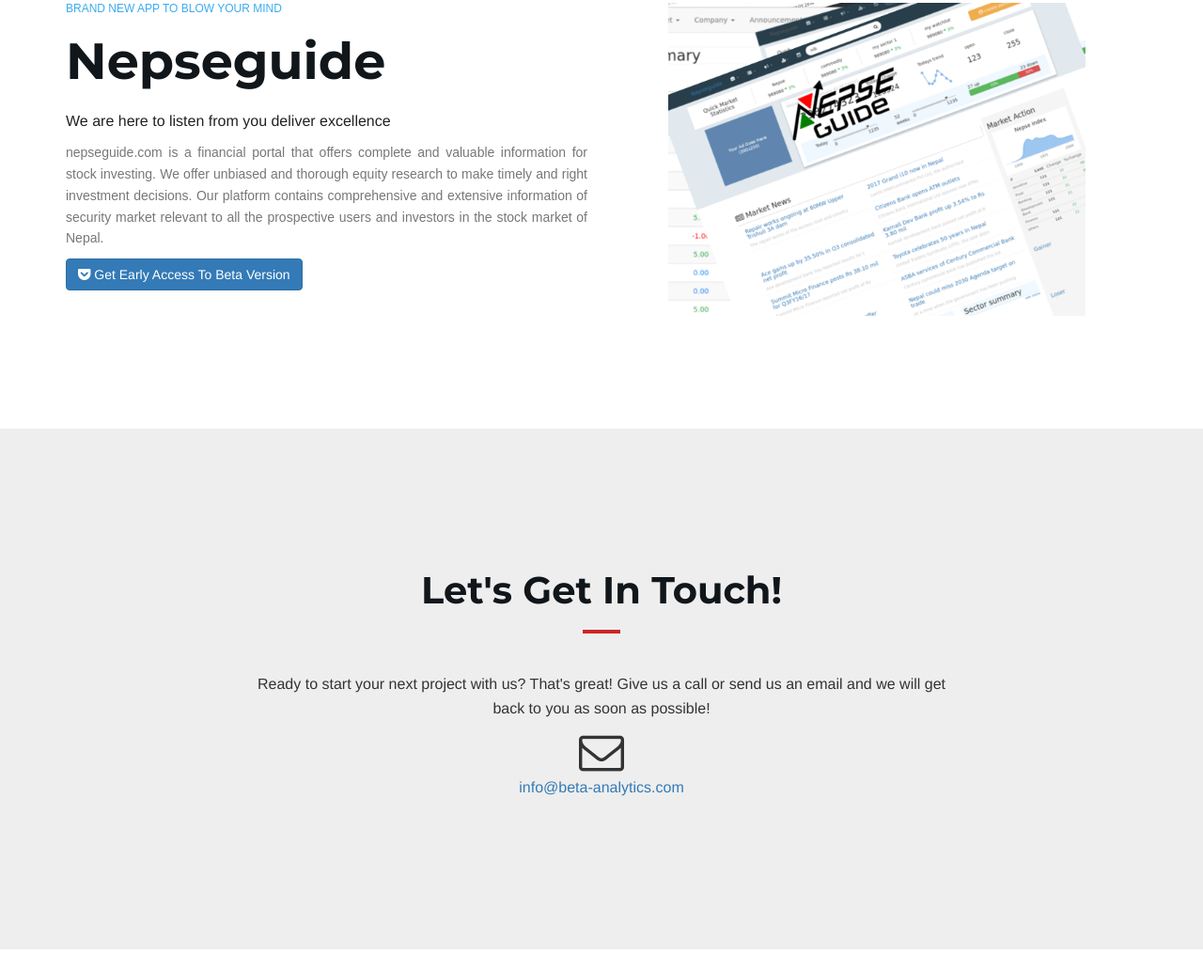
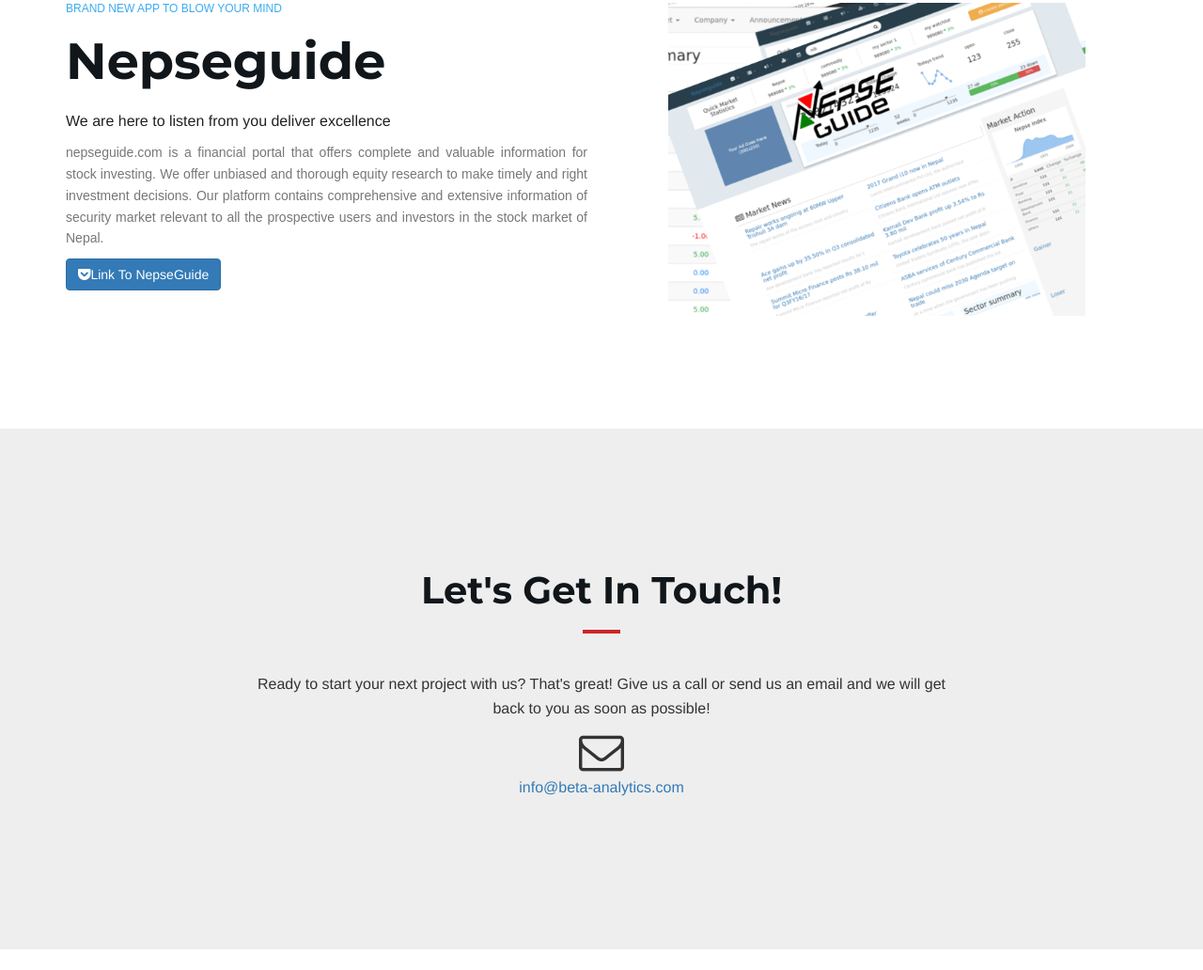
Before and after one commit to beta-analytics/beta-analytics.github.io, a plain HTML site: page index.html in a window 1280 px wide. Shown: the part 2459-3491 px from the top of the page at 94% size. Drawn offline with Linux system fonts and the light colour scheme.

Commit message:
LInk to nepse guide

```diff
--- a/index.html
+++ b/index.html
@@ -193,7 +193,7 @@
                         <p class="content">
                             nepseguide.com is a financial portal that offers complete and valuable information for stock investing. We offer unbiased and thorough equity research to make timely and right investment decisions. Our platform contains comprehensive and extensive information of security market relevant to all the prospective users and investors in the stock market of Nepal.
                         </p>
-                        <a href="https://nepseguide.com/" type="button" class="page-scroll btn btn-primary" data-dismiss="modal"><i class="fa fa-get-pocket"></i> Get Early Access To Beta Version</a>
+                        <a href="https://nepseguide.com/" type="button" class="page-scroll btn btn-primary" data-dismiss="modal"><i class="fa fa-get-pocket"></i>Link To NepseGuide</a>
                     </div>
                     <div class="col-lg-6 about-right">
                         <div class="active-about-carusel">
```
